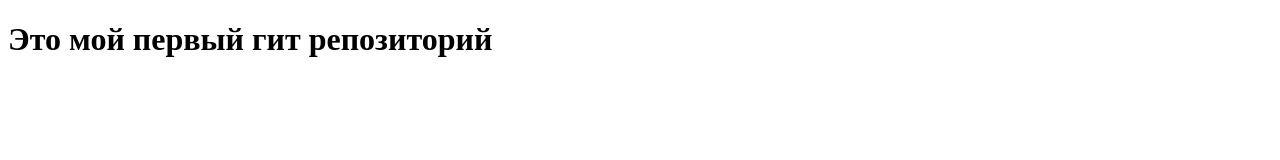
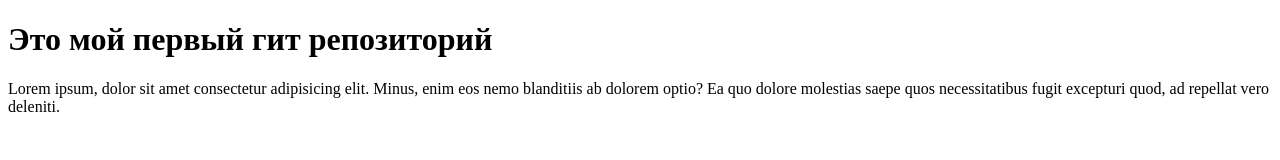
Before and after one commit to arek-11/ski-school-avetisyan, a plain HTML site: page index.html in a window 1280 px wide. Drawn offline with Linux system fonts and the light colour scheme.

Commit message:
Мой второй коммит

```diff
--- a/index.html
+++ b/index.html
@@ -8,5 +8,6 @@
 </head>
 <body>
     <h1>Это мой первый гит репозиторий</h1>
+    <p>Lorem ipsum, dolor sit amet consectetur adipisicing elit. Minus, enim eos nemo blanditiis ab dolorem optio? Ea quo dolore molestias saepe quos necessitatibus fugit excepturi quod, ad repellat vero deleniti.</p>
 </body>
 </html>
```
